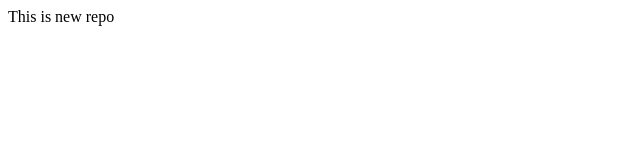
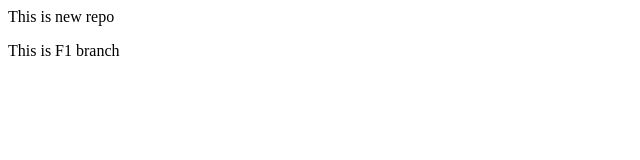
Before and after one commit to MeetSuthar278/LocalRepo, a plain HTML site: page index.html in a window 1280 px wide. Shown: the full height of the page, 0-640 px from the left. Drawn offline with Linux system fonts and the light colour scheme.

Commit message:
modified new branch

```diff
--- a/index.html
+++ b/index.html
@@ -1 +1,2 @@
 <p>This is new repo</p>
+<p>This is F1 branch</p>
```
